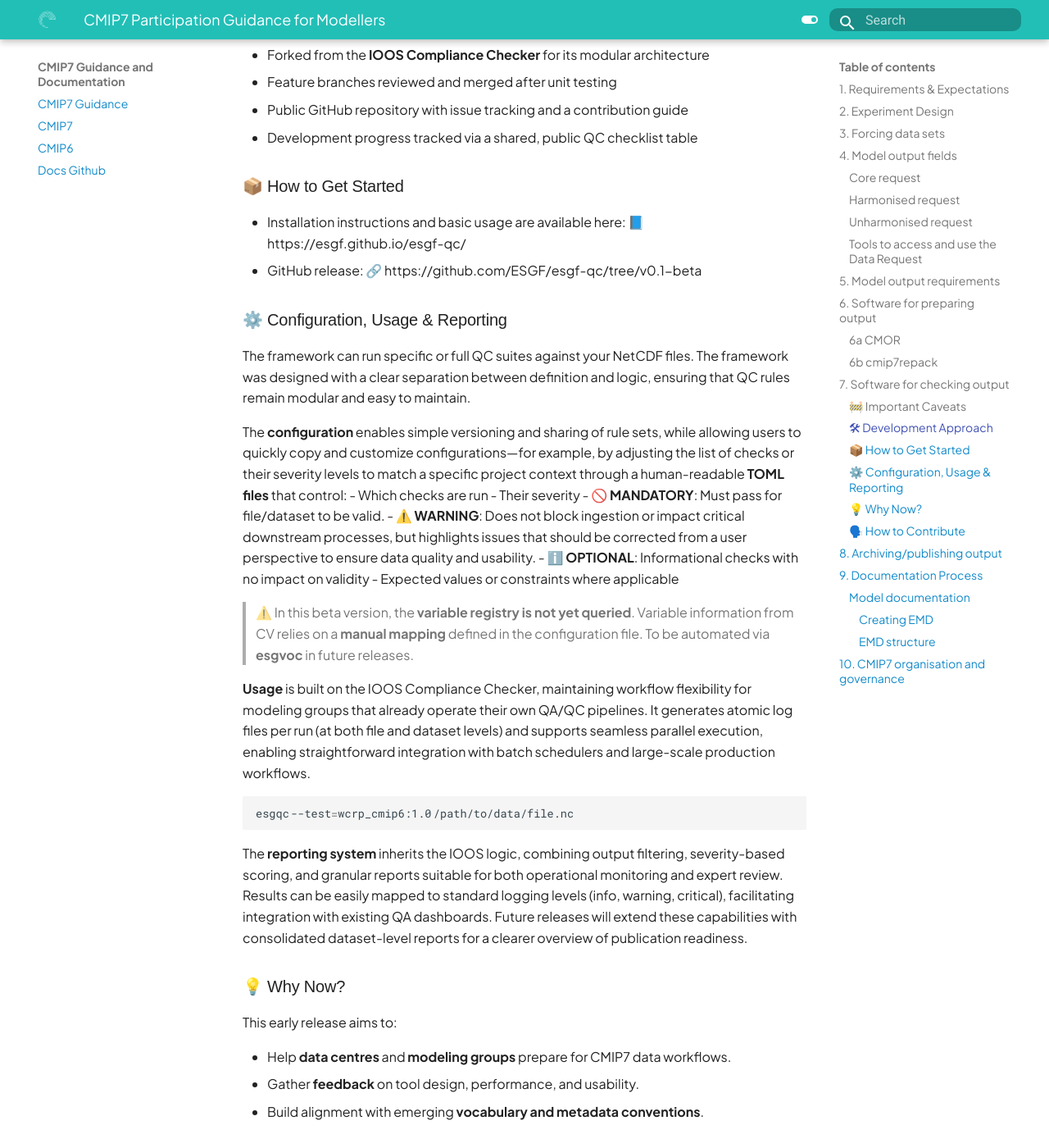
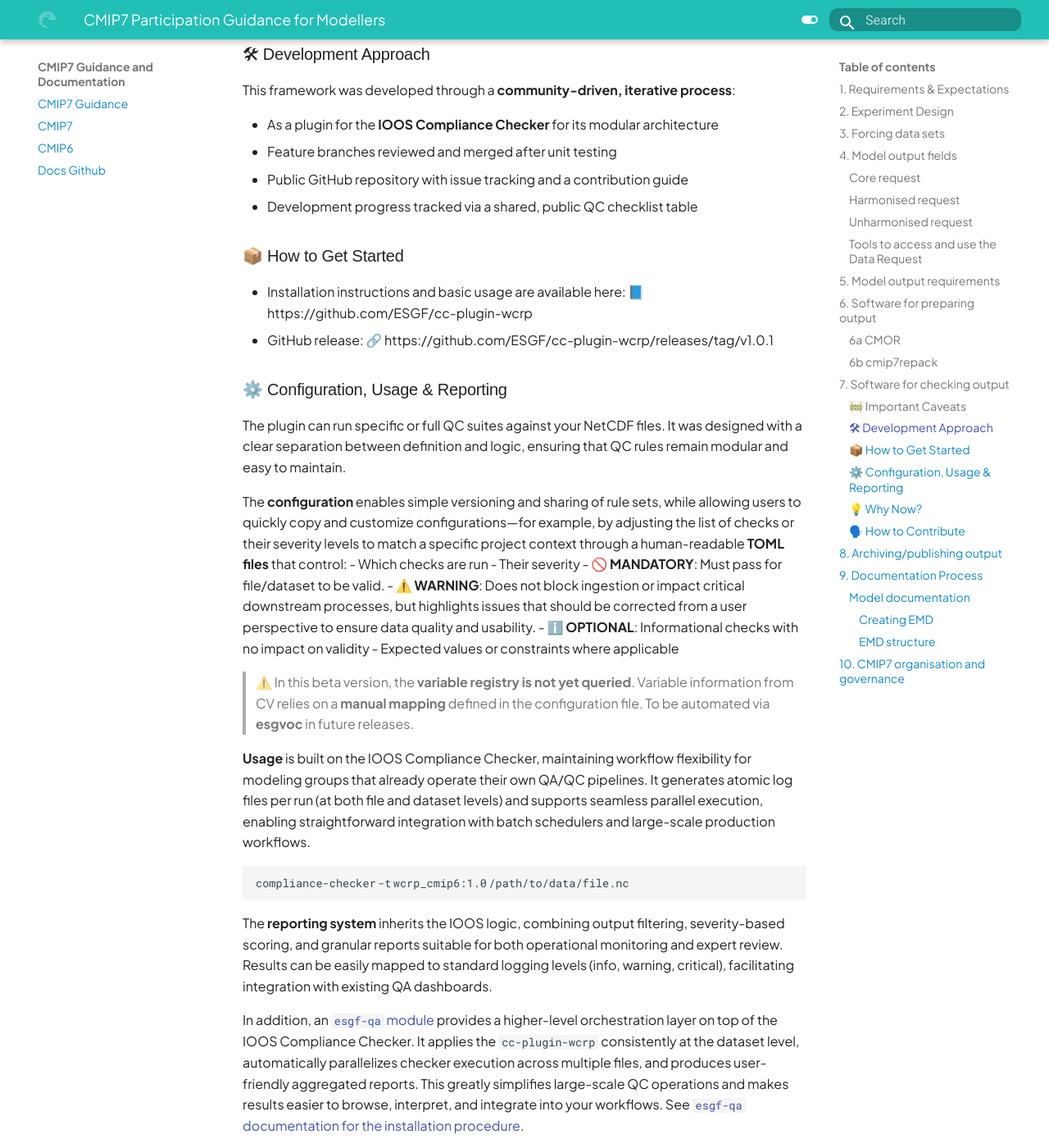
Before and after one commit to WCRP-CMIP/cmip7-guidance, an MkDocs documentation site: the page built from docs/CMIP7/guidance_for_modellers.md, in a window 1280 px wide and 1400 px high, scrolled down 8910 px. Shown: the whole window at 82% size. Built offline with MkDocs 1.6.1 and Material for MkDocs 9.7.7, drawn with Linux system fonts in a browser that asks for light colours; some web fonts are replaced; some of the changed text lies outside the part shown.

Commit message:
QA/QC guidance update (#75)
* QA/QC guidance update

* Update docs/CMIP7/guidance_for_modellers.md

* Apply suggestions from code review

Co-authored-by: James Anstey <james.anstey@ec.gc.ca>

---------

Co-authored-by: Matthew Mizielinski <matthew.mizielinski@metoffice.gov.uk>
Co-authored-by: James Anstey <james.anstey@ec.gc.ca>

````diff
--- a/docs/CMIP7/guidance_for_modellers.md
+++ b/docs/CMIP7/guidance_for_modellers.md
@@ -272,21 +272,23 @@
 
 ## 7.  Software for checking output
 
-The **ESGF Quality Control (QC) Framework** is a new unified solution designed to validate and ensure the integrity of climate model outputs intended for publication on the Earth System Grid Federation (ESGF).
+The **ESGF Quality Control (QC) solution** is built around a new plugin developed for the [IOOS Compliance Checker](http://ioos.github.io/compliance-checker/), providing a unified and extensible way to validate climate model outputs intended for publication on the Earth System Grid Federation (ESGF).
+Recent development of [ESGF-QC](https://esgf.github.io/esgf-qc/) has ceased as it will be more efficient to maintain a compliance checker plugin rather than a fork of the entire code base.
 Historically, QC in ESGF has relied on a patchwork of tools (**PrePARE**, **QA-DKRZ**, **nctime**, and others) each covering different aspects of metadata and data checks. While effective, this fragmented approach introduced redundancy, maintenance challenges, and reduced transparency in QC workflows.
 
-The goal of this framework is to provide a cohesive, extensible, and transparent system that consolidates key checks, covers at least the minimum requirements for ESGF publication, and produces standardized reporting.
+The goal of this plugin is to provide a cohesive, extensible, and transparent system that consolidates key checks for WCRP projects, covers at least the minimum requirements for ESGF publication, and produces standardized reporting.
 
-> ⚠️ **We’re releasing an **early version** of this ESGF QC Framework**. This release is the result of ongoing development and while not final, it aims to give *data managers* and *advanced users* an opportunity to explore the tool and adapt their workflows in anticipation of CMIP7. This early release is *not* intended for general use. It is primarily targeted at *data providers* responsible for the **pre-publication QC** of CMIP data on ESGF.
+> ⚠️ **We’re releasing an **early version** of this ESGF QC IOOS plugin*. This release is the result of ongoing development and while not final, it aims to give *data managers* and *advanced users* an opportunity to explore the tool and adapt their workflows in anticipation of CMIP7. This early release is *not* intended for general use. It is primarily targeted at *data providers* responsible for the **pre-publication QC** of CMIP data on ESGF.
 
 ### 🚧 Important Caveats
 
 - **Scope is limited**:
-  - Support only the subset of **CMIP6** variables provided to the **Copernicus Climate Data Store**
-  - **CMIP7** is not yet supported due to pending updates to the Controlled Vocabulary (CV)
+  - Support **CMIP6** and **CORDEX-CMIP6**
+  - **CMIP7** is coming soon
 
 - **Development in progress**:
   - The framework may still contain **minor bugs**
+  - For CMIP6 data, tests have been mainly made on variables provided to the **Copernicus Climate Data Store**
   - **QC results may change** in future releases and **should not be treated as final** .
 
 - **Not yet validated**:
@@ -296,19 +298,19 @@
 
 This framework was developed through a **community-driven, iterative process**:
 
-- Forked from the **IOOS Compliance Checker** for its modular architecture
+- As a plugin for the **IOOS Compliance Checker** for its modular architecture
 - Feature branches reviewed and merged after unit testing
 - Public GitHub repository with issue tracking and a contribution guide
 - Development progress tracked via a shared, public QC checklist table
 
 ### 📦 How to Get Started
 
-- Installation instructions and basic usage are available here: 📘 https://esgf.github.io/esgf-qc/
-- GitHub release: 🔗 https://github.com/ESGF/esgf-qc/tree/v0.1-beta
+- Installation instructions and basic usage are available here: 📘 https://github.com/ESGF/cc-plugin-wcrp
+- GitHub release: 🔗 https://github.com/ESGF/cc-plugin-wcrp/releases/tag/v1.0.1
 
 ### ⚙️ Configuration, Usage & Reporting
 
-The framework can run specific or full QC suites against your NetCDF files. The framework was designed with a clear separation between definition and logic, ensuring that QC rules remain modular and easy to maintain.
+The plugin can run specific or full QC suites against your NetCDF files. It was designed with a clear separation between definition and logic, ensuring that QC rules remain modular and easy to maintain.
 
 The **configuration** enables simple versioning and sharing of rule sets, while allowing users to quickly copy and customize configurations—for example, by adjusting the list of checks or their severity levels to match a specific project context through a human-readable **TOML files** that control:
 - Which checks are run
@@ -322,10 +324,16 @@
 
 **Usage** is built on the IOOS Compliance Checker, maintaining workflow flexibility for modeling groups that already operate their own QA/QC pipelines. It generates atomic log files per run (at both file and dataset levels) and supports seamless parallel execution, enabling straightforward integration with batch schedulers and large-scale production workflows.
   ```bash
-  esgqc --test=wcrp_cmip6:1.0 /path/to/data/file.nc
+  compliance-checker -t wcrp_cmip6:1.0 /path/to/data/file.nc
   ```
 
-The **reporting system** inherits the IOOS logic, combining output filtering, severity-based scoring, and granular reports suitable for both operational monitoring and expert review. Results can be easily mapped to standard logging levels (info, warning, critical), facilitating integration with existing QA dashboards. Future releases will extend these capabilities with consolidated dataset-level reports for a clearer overview of publication readiness.
+The **reporting system** inherits the IOOS logic, combining output filtering, severity-based scoring, and granular reports suitable for both operational monitoring and expert review. Results can be easily mapped to standard logging levels (info, warning, critical), facilitating integration with existing QA dashboards.
+
+In addition, an [`esgf-qa` module](https://github.com/ESGF/esgf-qa) provides a higher-level orchestration layer on top of the IOOS Compliance Checker. It applies the `cc-plugin-wcrp` consistently at the dataset level, automatically parallelizes checker execution across multiple files, and produces user-friendly aggregated reports. This greatly simplifies large-scale QC operations and makes results easier to browse, interpret, and integrate into your workflows. See [`esgf-qa` documentation for the installation procedure](https://esgf.github.io/esgf-qa/).
+
+```bash
+$ esgqa -t wcrp_cmip6:latest -t cf:1.11 -o /path/to/results/output /path/to/dataset
+```
 
 ### 💡 Why Now?
 
@@ -338,8 +346,7 @@
 ### 🗣️ How to Contribute
 
 If you encounter issues or have suggestions, please **open a GitHub issue** on the project repository:
-👉 https://github.com/ESGF/esgf-qc/issues
-
+👉 https://github.com/ESGF/cc-plugin-wcrp/issues
 
 ## 8.  Archiving/publishing output
 
````
